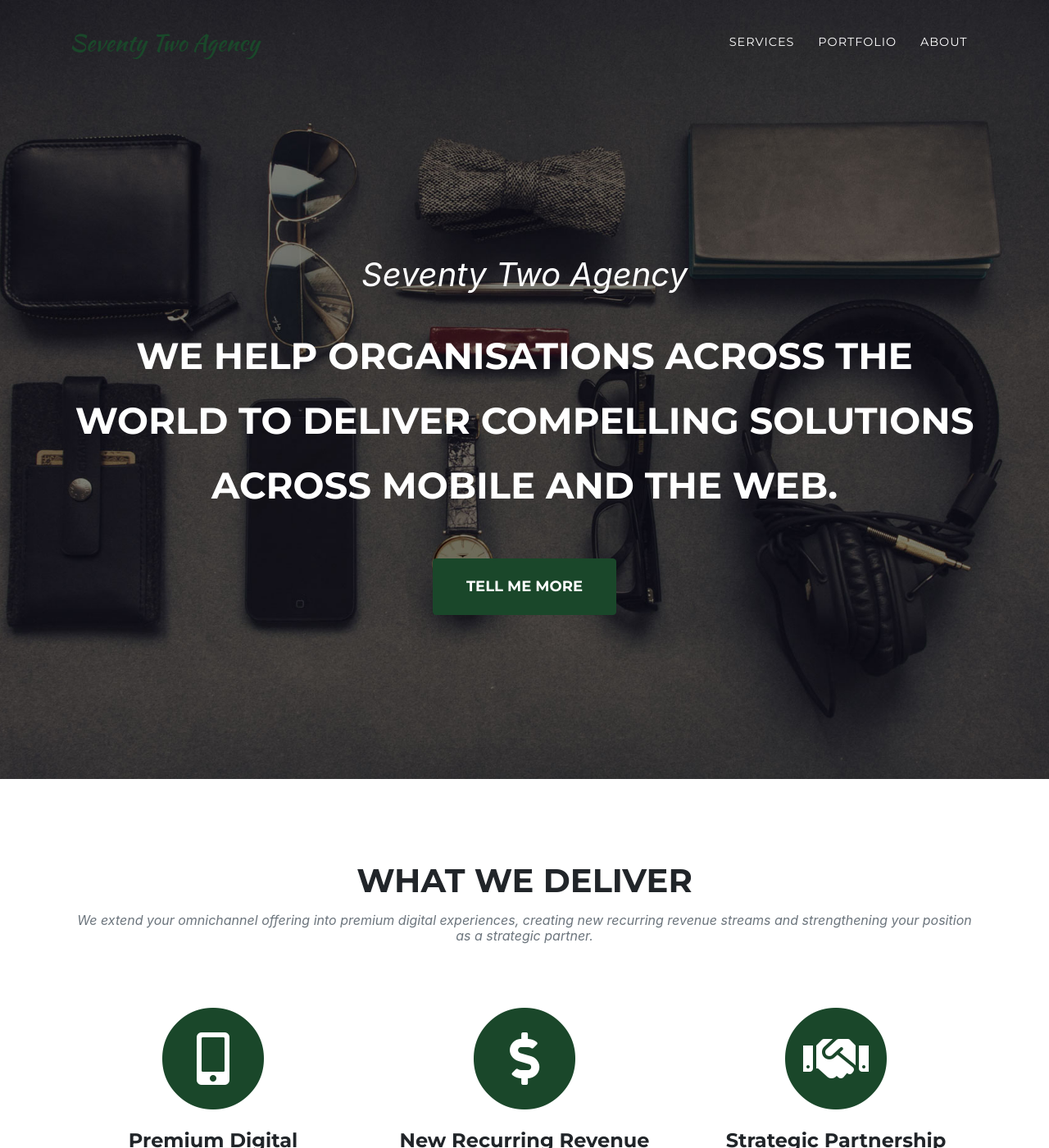
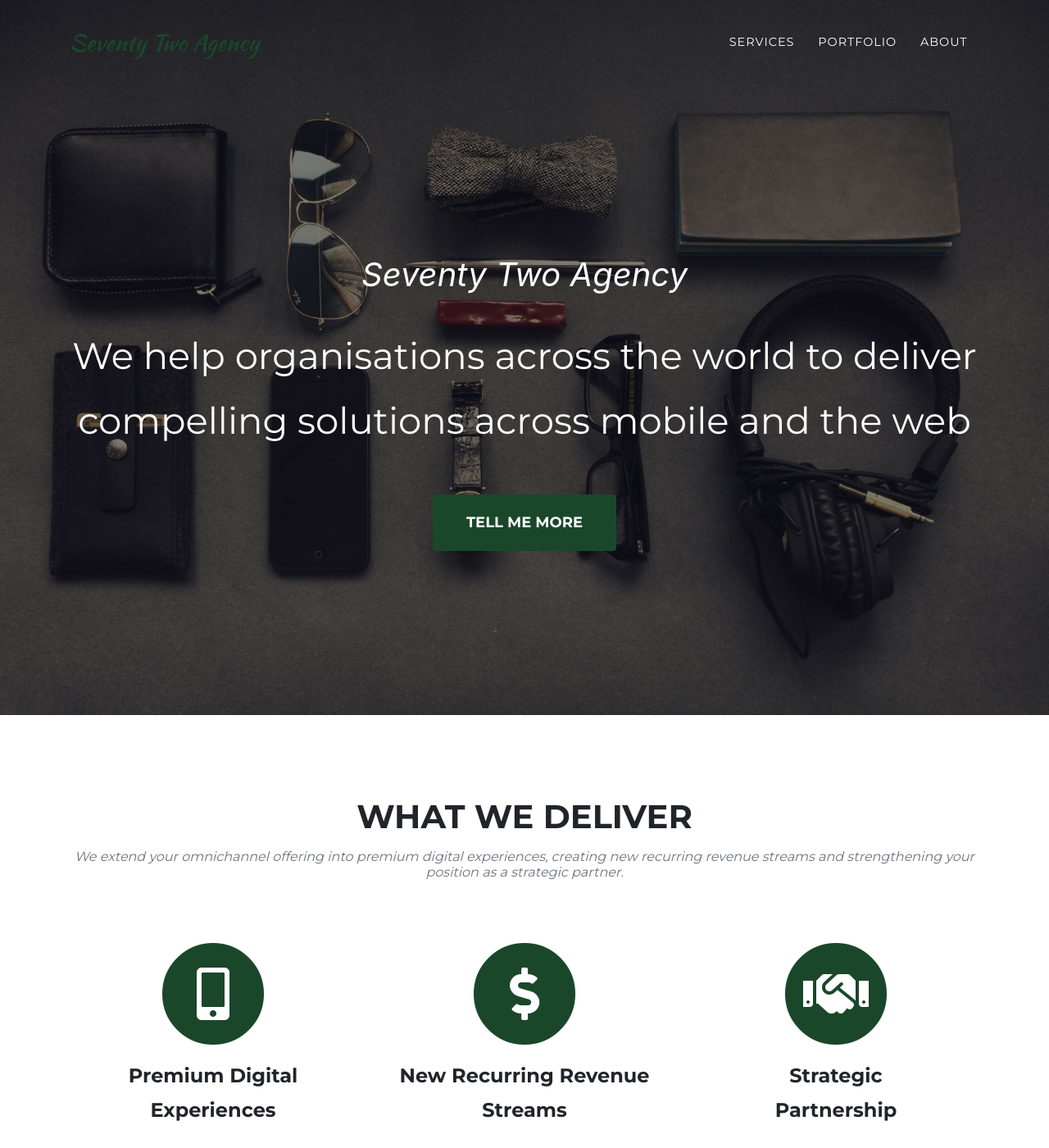
Before and after one commit to SeventyTwoAgency/STA-Website, a Jekyll site: the page built from index.md, in a window 1280 px wide and 1400 px high. Shown: the whole window at 82% size. Built offline with Jekyll 4.4.1, drawn with Linux system fonts in a browser that asks for light colours; some web fonts are replaced.

Commit message:
fix: Commit remaining uncommitted changes

```diff
--- a/_data/sitetext.yml
+++ b/_data/sitetext.yml
@@ -12,7 +12,7 @@
 en: &DEFAULT_EN
   header:
     title: Seventy Two Agency
-    text: We help organisations across the world to deliver compelling solutions across mobile and the web.
+    text: We help organisations across the world to deliver compelling solutions across mobile and the web
     button: Tell Me More
     buttonlink: "#services"
 
@@ -27,7 +27,7 @@ en: &DEFAULT_EN
       - title: "New Recurring Revenue Streams"
         desc: "From subscription tiers to transactional marketplaces, we help you create new, sustainable revenue."
         icon: fas fa-dollar-sign
-      - title: "Strategic Partnership"
+      - title: "Strategic<br>Partnership"
         desc: "We handle the technical heavy lifting, so you can focus on your client relationships and go-to-market strategy."
         icon: fas fa-handshake
 
--- a/_includes/footer.html
+++ b/_includes/footer.html
@@ -10,8 +10,15 @@
       </div>
       <!-- Social Media -->
       <!-- Legal -->
-      <div class="col-md-8">
-        <ul class="list-inline quicklinks ml-auto">
+      <div class="col-md-4 ml-auto">
+        <ul class="list-inline quicklinks">
+          <li class="list-inline-item">
+            <a href="legal"
+              >{{ site.data.sitetext.footer.legal | default:
+              "Privacy Policy" }}</a
+            >
+          </li>
+        </ul>
     </div>
     {% else %}
     <div class="row align-items-center">
@@ -37,8 +44,8 @@
       </div>
       {% endcomment %}
       <!-- Legal -->
-      <div class="col-md-8">
-        <ul class="list-inline quicklinks ml-auto">
+      <div class="col-md-4 ml-auto">
+        <ul class="list-inline quicklinks">
           <li class="list-inline-item">
             <a href="legal"
               >{{ site.data.sitetext.footer.legal | default:
--- a/_includes/navheader.html
+++ b/_includes/navheader.html
@@ -54,7 +54,7 @@
         <div class="intro-lead-in">{{ site.data.sitetext[site.locale].header.title | markdownify }}</div>
 	  {%- endif -%}
 	  {%- if site.data.sitetext[site.locale].header.text -%}
-        <div class="intro-heading text-uppercase">{{ site.data.sitetext[site.locale].header.text | markdownify }}</div>
+        <div class="intro-heading">{{ site.data.sitetext[site.locale].header.text | markdownify }}</div>
 	  {%- endif -%}
 	  {%- if site.data.sitetext[site.locale].header.button -%}
         <a class="btn btn-primary btn-xl text-uppercase js-scroll-trigger" href="{{ site.data.sitetext[site.locale].header.buttonlink }}">{{ site.data.sitetext[site.locale].header.button }}</a>
@@ -70,7 +70,7 @@
         <div class="intro-lead-in">{{ site.data.sitetext.header.title | markdownify }}</div>
 	  {%- endif -%}
 	  {%- if site.data.sitetext.header.text -%}
-        <div class="intro-heading text-uppercase">{{ site.data.sitetext.header.text | markdownify }}</div>
+        <div class="intro-heading">{{ site.data.sitetext.header.text | markdownify }}</div>
 	  {%- endif -%}
 	  {%- if site.data.sitetext.header.button -%}
         <a class="btn btn-primary btn-xl text-uppercase js-scroll-trigger" href="{{ site.data.sitetext.header.buttonlink }}">{{ site.data.sitetext.header.button }}</a>
--- a/_sass/base/_page.scss
+++ b/_sass/base/_page.scss
@@ -42,7 +42,7 @@ h6 {
     font-style: italic;
     margin-bottom: 75px;
     text-transform: none;
-    @include serif-font;
+    @include heading-font;
   }
 }
 @media (min-width: 768px) {
--- a/_sass/layout/_masthead.scss
+++ b/_sass/layout/_masthead.scss
@@ -19,7 +19,7 @@ header.masthead {
     }
     .intro-heading {
       font-size: 30px;
-      font-weight: 700;
+      font-weight: 400;
       line-height: 30px;
       margin-bottom: 25px;
       @include heading-font;
@@ -40,7 +40,7 @@ header.masthead {
       }
       .intro-heading {
         font-size: 45px;
-        font-weight: 700;
+        font-weight: 400;
         line-height: 45px;
         margin-bottom: 50px;
         @include heading-font;
--- a/_sass/layout/_services.scss
+++ b/_sass/layout/_services.scss
@@ -2,4 +2,8 @@
 .service-heading {
   margin: 15px 0;
   text-transform: none;
+  min-height: 60px;
+  display: flex;
+  align-items: center;
+  justify-content: center;
 }
```
